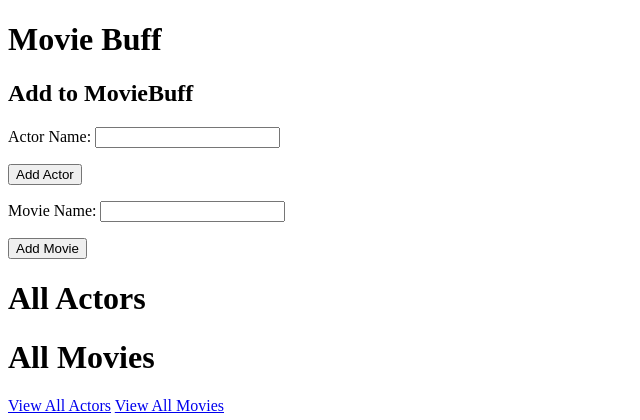
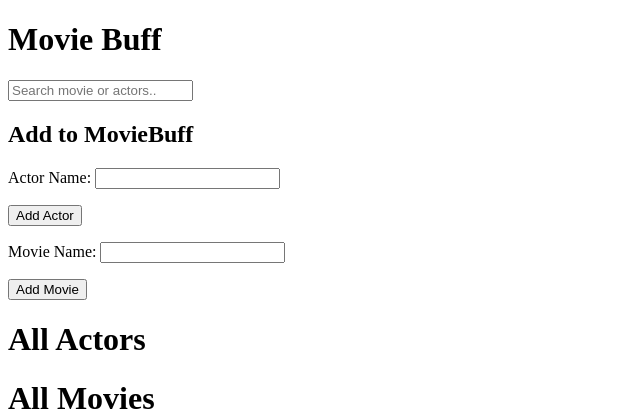
Before and after one commit to andycarver/movie_buff, a Django app: page / in a window 1280 px wide. Shown: the top 420 px of the page, without its empty margins (0-640 px from the left). Run offline with Django 3.2, Linux system fonts and the light colour scheme; parts of the project's set-up code (start-up, migrations or seed data) failed here and were passed over.

Commit message:
added search field

```diff
--- a/apps/buff/templates/buff/index.html
+++ b/apps/buff/templates/buff/index.html
@@ -6,6 +6,7 @@
 </head>
 <body>
     <h1>Movie Buff</h1>
+    <input type="text" name="buff_search" placeholder="Search movie or actors..">
     <h2>Add to MovieBuff</h2>
     <form action="/add_actor">
         <p>Actor Name: <input type="text" name="actor_name"></p>
@@ -17,11 +18,11 @@
     </form>
     <h1>All Actors</h1>
       {% for actor in actors %}
-        <h5>{{ actor_name }}</h5>
+        <h5>{{ actor.actor_name }}</h5>
       {% endfor %}
     <h1>All Movies</h1>
       {% for movie in movies %}
-        <h5>{{ movie_name }}</h5>
+        <h5>{{ movie.movie_name }}</h5>
       {% endfor %}
     <a href="#">View All Actors</a>
     <a href="#">View All Movies</a>
--- a/apps/buff/views.py
+++ b/apps/buff/views.py
@@ -13,4 +13,7 @@ def add_actor(request):
     return render(request, 'buff/index.html', context)
 
 def add_movie(request):
-    return render(request, 'buff/index.html')
+    context = {
+        'movies':Movie.objects.all()[::-1]
+    }
+    return render(request, 'buff/index.html', context)
```
Also changed, not shown: 1 other file.
